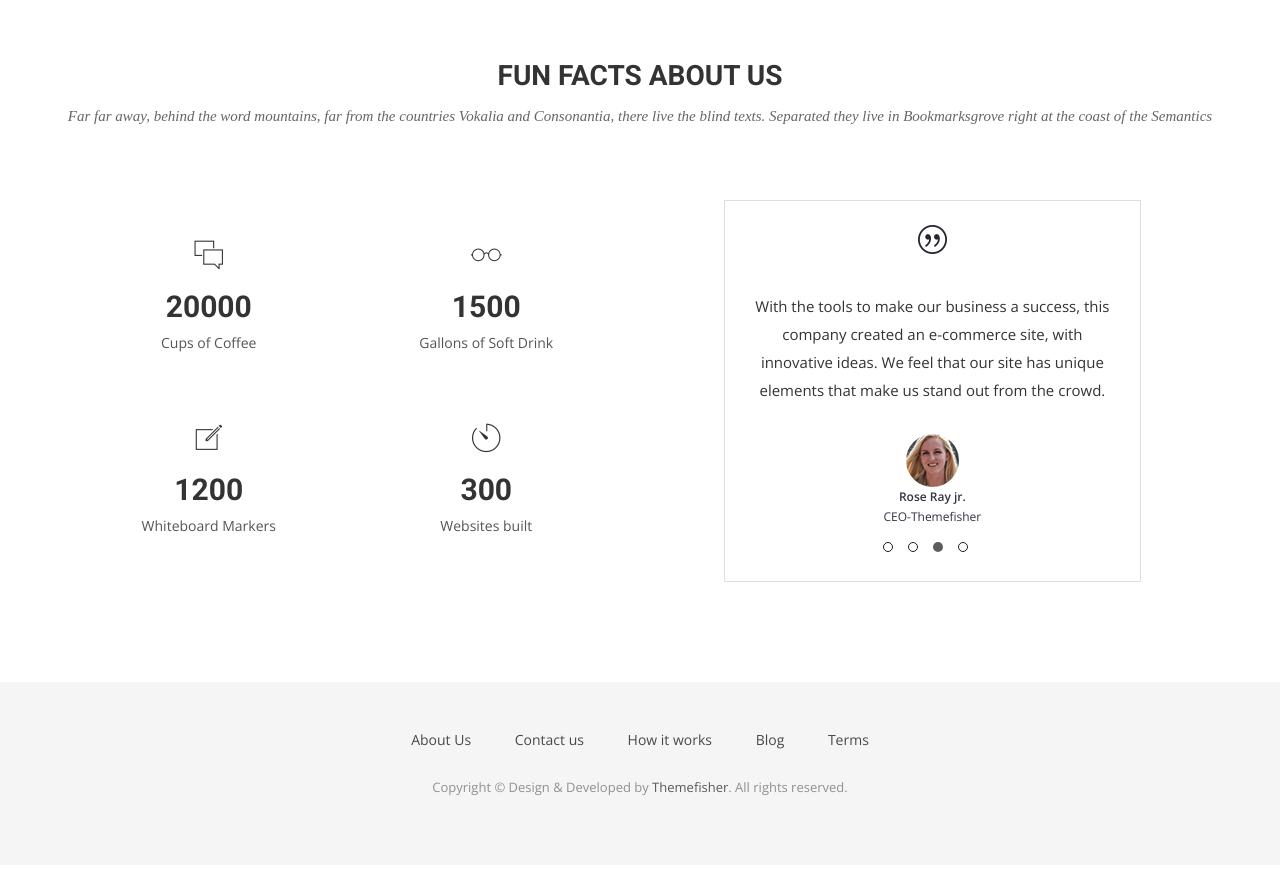
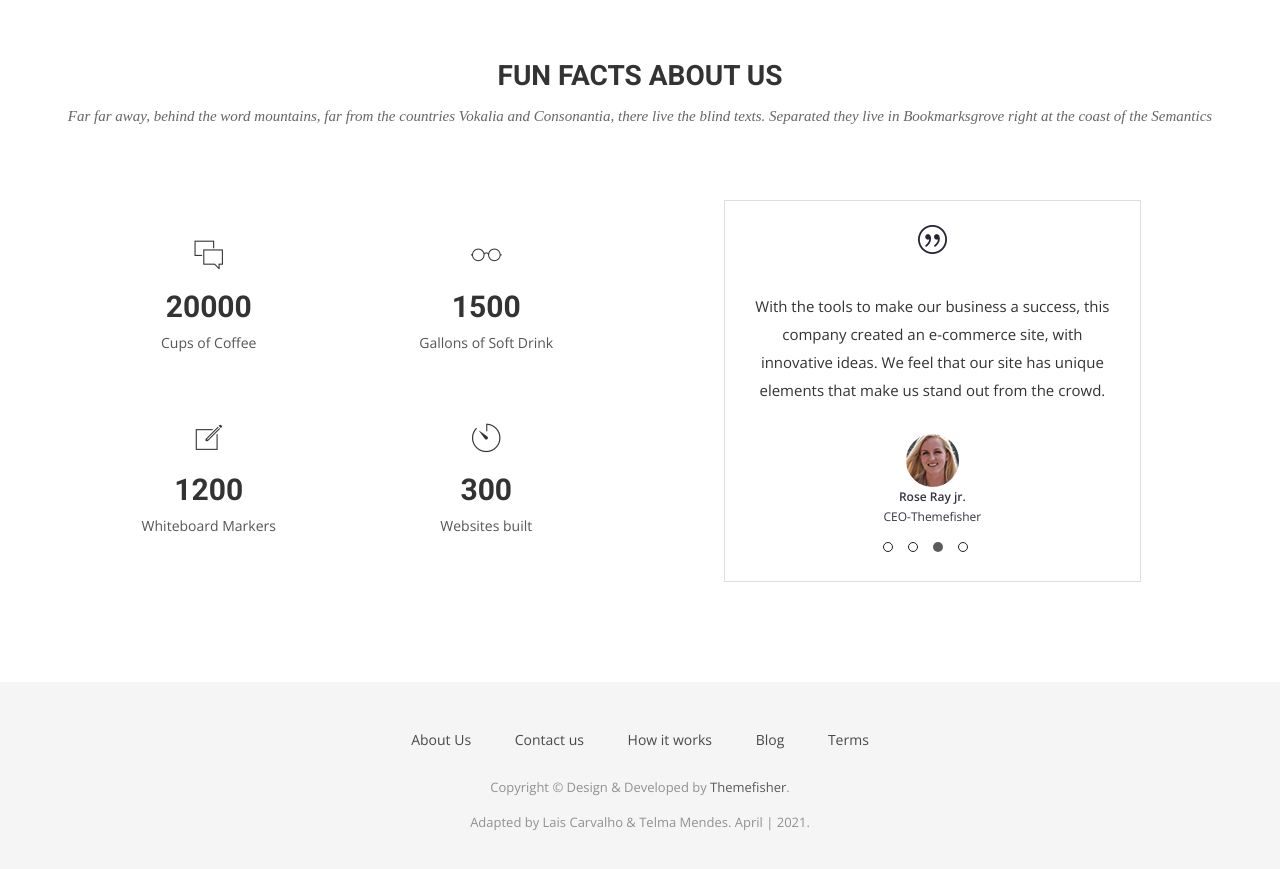
Before and after one commit to laisbsc/ada, a Jekyll site: the page built from index.html, in a window 1280 px wide and 900 px high, scrolled down 3270 px. Shown: the top 869 px of the window. Built offline with Jekyll 4.4.1, drawn with Linux system fonts in a browser that asks for light colours; nearby versions of some CDN libraries; some web fonts are replaced.

Commit message:
edit footer

```diff
--- a/_includes/footer.html
+++ b/_includes/footer.html
@@ -12,7 +12,8 @@
             <li><a href="#">Terms</a></li>
           </ul>
         </div>
-        <p>Copyright &copy; Design &amp; Developed by <a href="http://www.themefisher.com">Themefisher</a>. All rights reserved.</p>
+        <p>Copyright &copy; Design &amp; Developed by <a href="http://www.themefisher.com">Themefisher</a>. </p>
+        <p> Adapted by Lais Carvalho & Telma Mendes. April | 2021.</p>
       </div>
     </div>
   </div>
```
